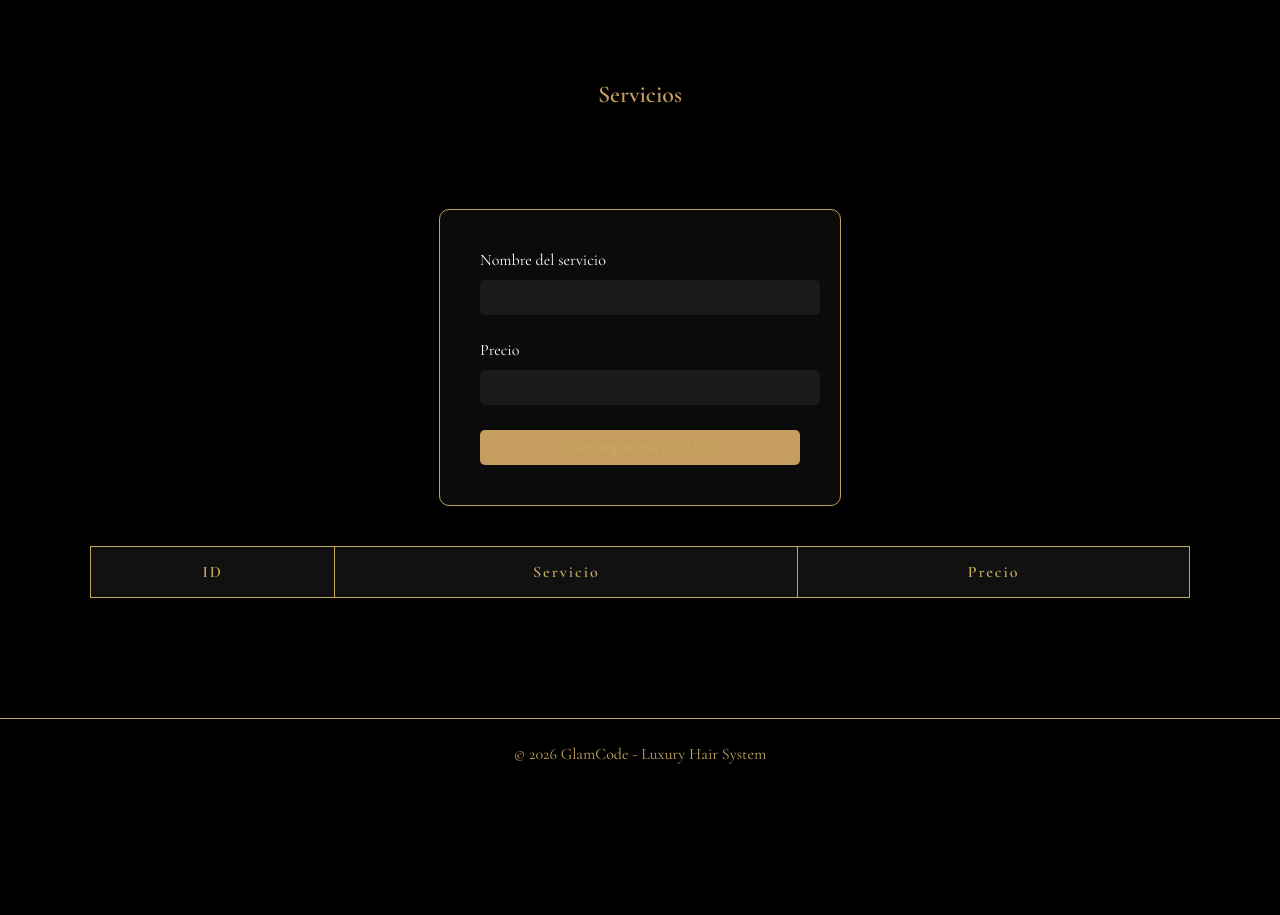
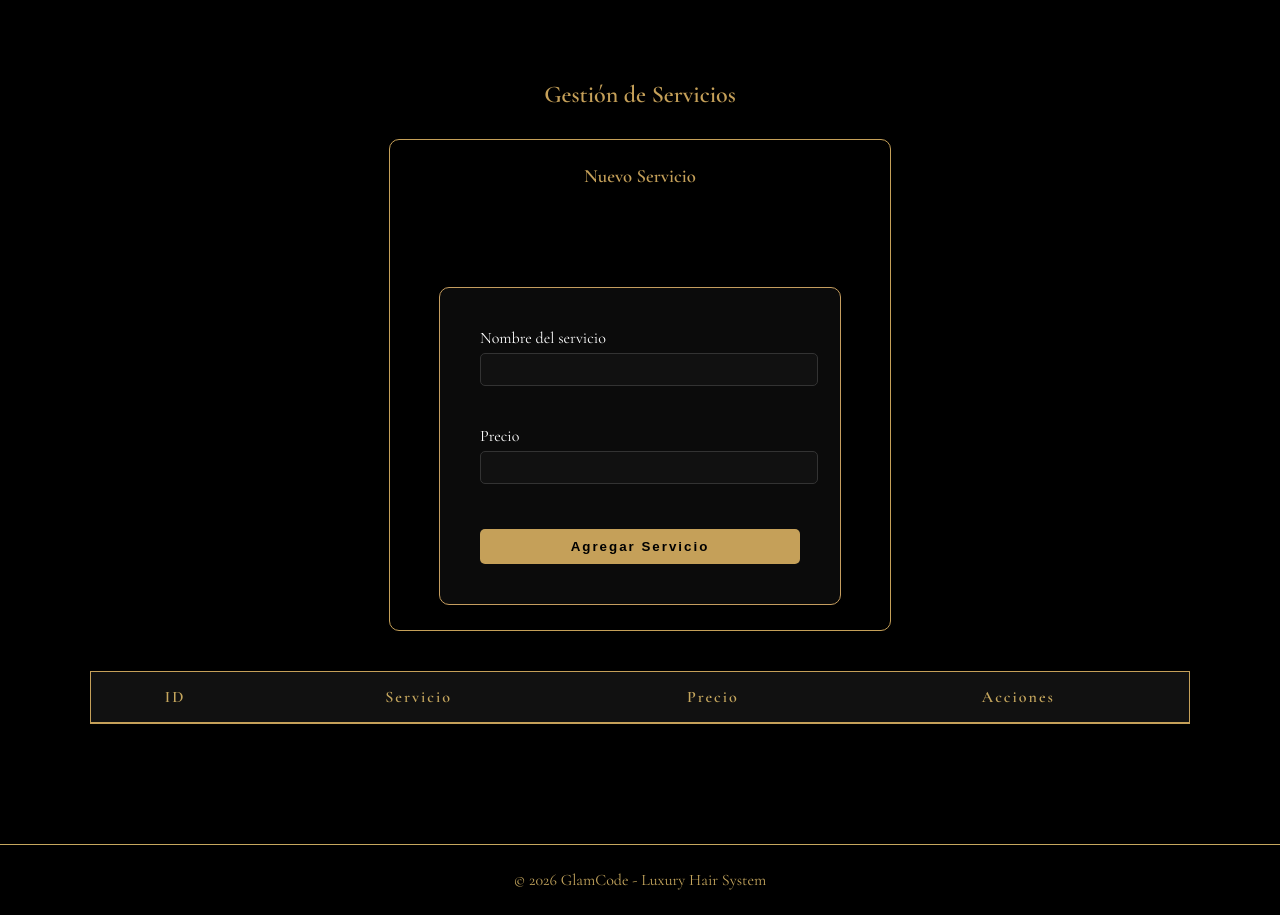
Before and after one commit to VIVIANAPLATA16/GlamCode-OS, a Flask app: page /servicios in a window 1280 px wide. Shown: the part 149-1064 px from the top of the page. Before the commit the page ends 913 px from the top, so only its background shows below. Run offline with Flask 3, Linux system fonts and the light colour scheme; the visitor is signed in with stand-in values (Sample User, id 1); data that the repository does not hold is empty.

Commit message:
feat: servicios con estilo dorado y fix 405

```diff
--- a/app.py
+++ b/app.py
@@ -139,10 +139,34 @@ def delete_cita(id):
     conn.close()
     return redirect(url_for("citas"))
 
-@app.route("/servicios")
+@app.route("/servicios", methods=["GET", "POST"])
 def servicios():
-    return render_template("servicios.html", servicios=[])
+    if "usuario_id" not in session: return redirect(url_for("login"))
+    conn = conectar()
+    cursor = conn.cursor()
+
+    if request.method == "POST":
+        n = request.form.get("nombre")
+        p = request.form.get("precio")
+        cursor.execute("INSERT INTO servicios (usuario_id, nombre, precio) VALUES (%s, %s, %s)", (session["usuario_id"], n, p))
+        conn.commit()
+
+    cursor.execute("SELECT id, nombre, precio FROM servicios WHERE usuario_id=%s", (session["usuario_id"],))
+    lista = cursor.fetchall()
+    conn.close()
+    return render_template("servicios.html", servicios=lista)
+
+@app.route("/delete_servicio/<int:id>")
+def delete_servicio(id):
+    if "usuario_id" not in session: return redirect(url_for("login"))
+    conn = conectar()
+    cursor = conn.cursor()
+    cursor.execute("DELETE FROM servicios WHERE id=%s AND usuario_id=%s", (id, session["usuario_id"]))
+    conn.commit()
+    conn.close()
+    return redirect(url_for("servicios"))
 
 if __name__ == "__main__":
+    # Render usa la variable PORT, si no existe usa 10000
     port = int(os.environ.get("PORT", 10000))
     app.run(host="0.0.0.0", port=port)
--- a/templates/servicios.html
+++ b/templates/servicios.html
@@ -1,47 +1,51 @@
 {% extends 'base.html' %}
 
 {% block content %}
+<h2 class="text-center" style="color: #c5a059; margin-bottom: 30px; text-align: center;">Gestión de Servicios</h2>
 
-<h2>Servicios</h2>
+<div style="display: flex; justify-content: center; margin-bottom: 40px;">
+    <div style="width: 100%; max-width: 450px; border: 1px solid #c5a059; padding: 25px; border-radius: 10px; background: #000; color: white;">
+        <h3 style="color: #c5a059; text-align: center; margin-top: 0;">Nuevo Servicio</h3>
+        <form method="POST">
+            <div style="margin-bottom: 15px;">
+                <label style="display: block; margin-bottom: 5px;">Nombre del servicio</label>
+                <input type="text" name="nombre" style="width: 100%; padding: 8px; background: #111; border: 1px solid #333; color: white; border-radius: 5px;" required>
+            </div>
+            <div style="margin-bottom: 20px;">
+                <label style="display: block; margin-bottom: 5px;">Precio</label>
+                <input type="number" name="precio" style="width: 100%; padding: 8px; background: #111; border: 1px solid #333; color: white; border-radius: 5px;" required>
+            </div>
+            <button type="submit" style="width: 100%; padding: 10px; background: #c5a059; color: black; border: none; border-radius: 5px; font-weight: bold; cursor: pointer;">
+                Agregar Servicio
+            </button>
+        </form>
+    </div>
+</div>
 
-<form method="POST">
-
-    <label>Nombre del servicio</label>
-    <input type="text" name="nombre" required>
-
-    <label>Precio</label>
-    <input type="number" name="precio" required>
-
-    <button type="submit">Agregar Servicio</button>
-
-</form>
-
-<br><br>
-
-<table border="1">
-
+<div style="overflow-x: auto;">
+    <table style="width: 100%; border-collapse: collapse; text-align: center; color: white; border: 1px solid #c5a059;">
         <thead>
-<tr>
-<th>ID</th>
-<th>Servicio</th>
-<th>Precio</th>
+            <tr style="color: #c5a059; border-bottom: 2px solid #c5a059;">
+                <th style="padding: 15px;">ID</th>
+                <th style="padding: 15px;">Servicio</th>
+                <th style="padding: 15px;">Precio</th>
+                <th style="padding: 15px;">Acciones</th>
             </tr>
         </thead>
-
         <tbody>
-
             {% for servicio in servicios %}
-
-<tr>
-<td>{{ servicio[0] }}</td>
-<td>{{ servicio[1] }}</td>
-<td>{{ servicio[2] }}</td>
+            <tr style="border-bottom: 1px solid #222;">
+                <td style="padding: 12px;">{{ servicio[0] }}</td>
+                <td style="padding: 12px;">{{ servicio[1] }}</td>
+                <td style="padding: 12px;">${{ "{:,.0f}".format(servicio[2]) }}</td>
+                <td style="padding: 12px;">
+                    <a href="{{ url_for('delete_servicio', id=servicio[0]) }}"
+                       style="color: #c5a059; text-decoration: none; font-size: 0.9em;"
+                       onclick="return confirm('¿Eliminar servicio?')">Eliminar</a>
+                </td>
             </tr>
-
             {% endfor %}
-
         </tbody>
-
     </table>
-
+</div>
 {% endblock %}
```
Lines whose indentation alone changed are shown as unchanged.
